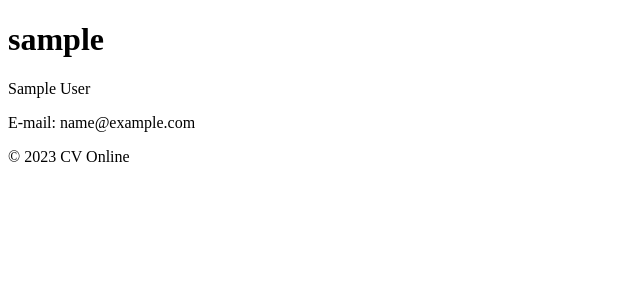
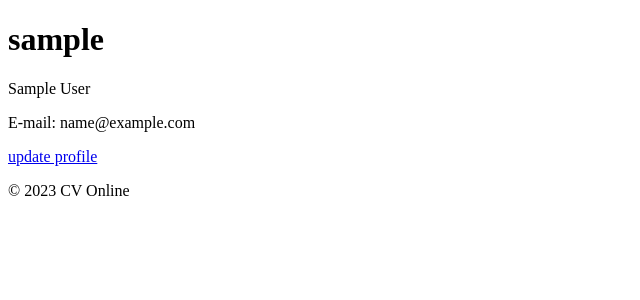
Before and after one commit to DariusKaseta/ptu12_team_cv, a Django app: page /profile/profile/ in a window 1280 px wide. Shown: the part 180-480 px from the top of the page, without its empty margins (0-640 px from the left). Run offline with Django 4.2, Linux system fonts and the light colour scheme; the visitor is signed in with stand-in values (Sample User, id 1).

Commit message:
update profile

```diff
--- a/online_cv/user_profile/templates/user_profile/profile.html
+++ b/online_cv/user_profile/templates/user_profile/profile.html
@@ -10,6 +10,6 @@
 {% endif %}
 {% if user_ == request.user %}
     <p>E-mail: {{ user_.email }}</p>
-    {% comment %} <p><a href="{% url 'profile_update' %}">update profile</a></p> {% endcomment %}
+    <p><a href="{% url 'profile_update' %}">update profile</a></p>
 {% endif %}
 {% endblock content %}
--- a/online_cv/user_profile/urls.py
+++ b/online_cv/user_profile/urls.py
@@ -6,5 +6,5 @@ urlpatterns = [
     path('signup/', views.signup, name='signup'),
     path('profile/', views.profile, name='profile'),
     path('profile/<int:user_id>/', views.profile, name='profile'),
-    # path('profile/update/', views.profile_update, name='profile_update'),
+    path('profile/update/', views.profile_update, name='profile_update'),
 ]
--- a/online_cv/user_profile/views.py
+++ b/online_cv/user_profile/views.py
@@ -3,6 +3,8 @@ from django.contrib.auth import get_user_model
 from django.contrib import messages
 from django.shortcuts import render, get_object_or_404, redirect
 from django.views.decorators.csrf import csrf_protect
+from . forms import ProfileUpdateForm, UserUpdateForm
+
 
 
 User = get_user_model()
@@ -49,3 +51,20 @@ def signup(request):
             messages.success(request, "User registration successful!")
             return redirect('login')
     return render(request, 'user_profile/signup.html')
+
+
+@login_required
+@csrf_protect
+def profile_update(request):
+    if request.method == "POST":
+        user_form = UserUpdateForm(request.POST, instance=request.user)
+        profile_form = ProfileUpdateForm(request.POST, request.FILES, instance=request.user.profile)
+        if user_form.is_valid() and profile_form.is_valid():
+            user_form.save()
+            profile_form.save()
+            messages.success(request, "Profile updated.")
+            return redirect('profile')
+    else:
+        user_form = UserUpdateForm(instance=request.user)
+        profile_form = ProfileUpdateForm(instance=request.user.profile)
+    return render(request, 'user_profile/profile_update.html', {'user_form': user_form, 'profile_form': profile_form})
```
Also changed, not shown: online_cv/user_profile/forms.py (added, +20 -0 lines).
